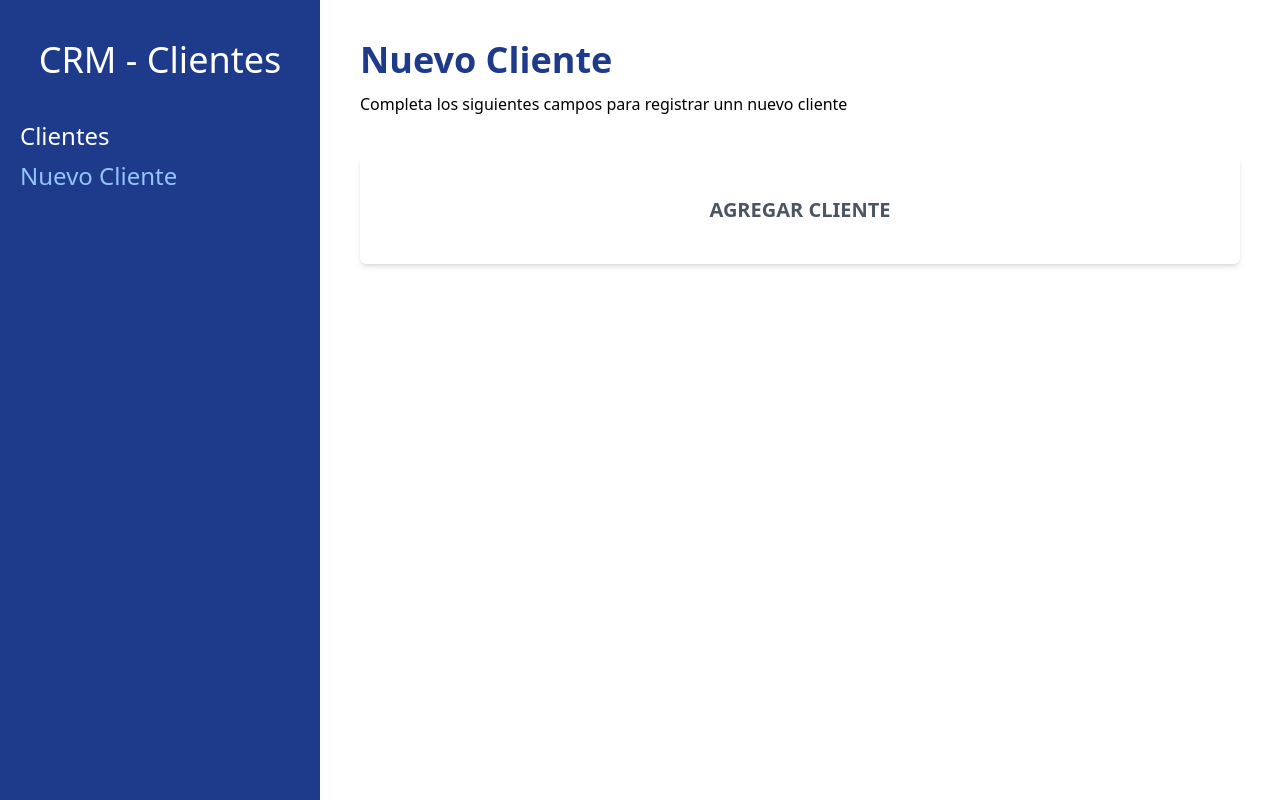
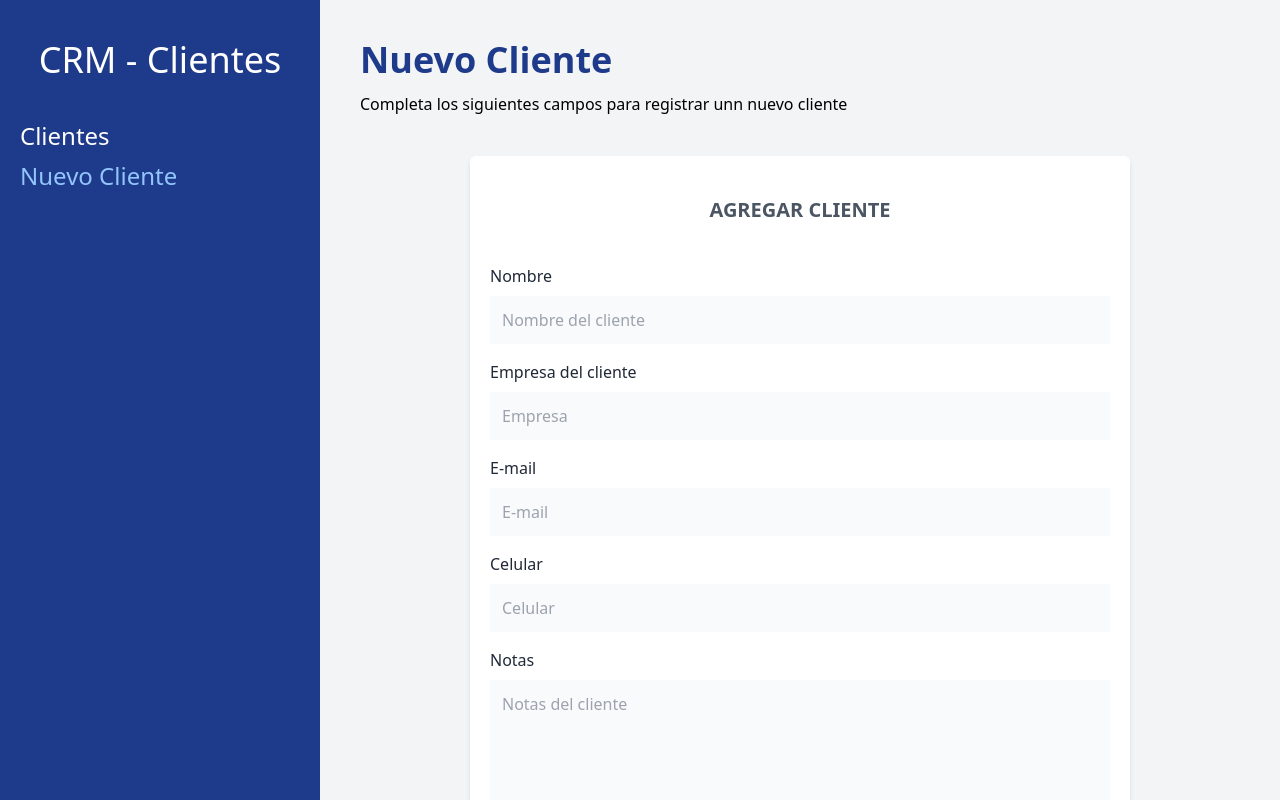
Before and after one commit to marcosihe/clients-administrator, a React (Vite) app: page /clients/new in a window 1280 px wide. Built offline with nearby package versions, Linux system fonts and the light colour scheme.

Commit message:
#004 form
- add formik and Yup to the project
- Form validation using Yup
- Create the Alert component for Error message

```diff
--- a/package.json
+++ b/package.json
@@ -9,11 +9,13 @@
   },
   "dependencies": {
     "autoprefixer": "^10.4.7",
+    "formik": "^2.2.9",
     "postcss": "^8.4.14",
     "react": "^18.0.0",
     "react-dom": "^18.0.0",
     "react-router-dom": "^6.3.0",
-    "tailwindcss": "^3.1.4"
+    "tailwindcss": "^3.1.4",
+    "yup": "^0.32.11"
   },
   "devDependencies": {
     "@types/react": "^18.0.0",
--- /dev/null
+++ b/src/components/Alert.jsx
@@ -0,0 +1,9 @@
+const Alert = ({children}) => {
+  return (
+    <div className='text-red-600 my-2 mx-1'>
+        {children} *
+    </div>
+  )
+}
+
+export default Alert
--- a/src/components/Form.jsx
+++ /dev/null
@@ -1,9 +0,0 @@
-const Form = () => {
-  return (
-    <div className="bg-white mt-10 px-5 py-10 rounded-md shadow-md md:w.3/4 mx-auto">
-        <h1 className="text-gray-600 font-bold text-xl uppercase text-center">Agregar Cliente</h1>
-    </div>
-  )
-}
-
-export default Form
--- /dev/null
+++ b/src/components/MyForm.jsx
@@ -0,0 +1,136 @@
+import { Formik, Form, Field } from "formik";
+import * as Yup from "yup";
+import Alert from "./Alert";
+
+const MyForm = () => {
+  const newClientSchema = Yup.object().shape({
+    name: Yup.string()
+      .min(2, "El nombre es muy corto")
+      .max(40, "El nombre es muy largo")
+      .required("El nombre es obligatorio"),
+    company: Yup.string()
+      .min(2, "El nombre es muy corto")
+      .required("El nombre de la empresa es obligatorio"),
+    email: Yup.string()
+      .email("Debe ingrear un e-mail válido")
+      .required("El e-mail es obligatorio"),
+    phone: Yup.number()
+      .positive("Número no válido")
+      .integer("Número no válido")
+      .typeError("El Número no es válido"),
+  });
+  const handleSubmit = (values) => {
+    console.log(values);
+  };
+  return (
+    <div className="bg-white mt-10 px-5 py-10 rounded-md shadow-md md:w-3/4 mx-auto">
+      <h1 className="text-gray-600 font-bold text-xl uppercase text-center">
+        Agregar Cliente
+      </h1>
+
+      <Formik
+        initialValues={{
+          name: "",
+          company: "",
+          email: "",
+          phone: "",
+          notes: "",
+        }}
+        onSubmit={(values) => handleSubmit(values)}
+        validationSchema={newClientSchema}
+      >
+        {({ errors, touched }) => {
+          return (
+            <Form className="mt-10">
+              <div className="mb-4">
+                <label htmlFor="name" className="text-gray-800">
+                  Nombre
+                </label>
+                <Field
+                  id="name"
+                  type="text"
+                  className="mt-2 p-3 block w-full bg-gray-50"
+                  placeholder="Nombre del cliente"
+                  name="name"
+                />
+                {errors.name && touched.name ? (
+                  <Alert>{errors.name}</Alert>
+                ) : null}
+              </div>
+
+              <div className="mb-4">
+                <label htmlFor="company" className="text-gray-800">
+                  Empresa del cliente
+                </label>
+                <Field
+                  id="company"
+                  type="text"
+                  className="mt-2 p-3 block w-full bg-gray-50"
+                  placeholder="Empresa"
+                  name="company"
+                />
+                {errors.company && touched.company ? (
+                  <Alert>{errors.company}</Alert>
+                ) : null}
+              </div>
+
+              <div className="mb-4">
+                <label htmlFor="email" className="text-gray-800">
+                  E-mail
+                </label>
+                <Field
+                  id="email"
+                  type="text"
+                  className="mt-2 p-3 block w-full bg-gray-50"
+                  placeholder="E-mail"
+                  name="email"
+                />
+                {errors.email && touched.email ? (
+                  <Alert>{errors.email}</Alert>
+                ) : null}
+              </div>
+
+              <div className="mb-4">
+                <label htmlFor="phone" className="text-gray-800">
+                  Celular
+                </label>
+                <Field
+                  id="phone"
+                  type="text"
+                  className="mt-2 p-3 block w-full bg-gray-50"
+                  placeholder="Celular"
+                  name="phone"
+                />
+                {errors.phone && touched.phone ? (
+                  <Alert>{errors.phone}</Alert>
+                ) : null}
+              </div>
+
+              <div className="mb-4">
+                <label htmlFor="notes" className="text-gray-800">
+                  Notas
+                </label>
+                <Field
+                  as="textarea"
+                  id="notes"
+                  type="text"
+                  className="mt-2 p-3 block w-full bg-gray-50 h-40"
+                  placeholder="Notas del cliente"
+                  name="notes"
+                />
+              </div>
+
+              <input
+                type="submit"
+                value="Agregar Cliente"
+                className="mt-5 p-3 w-full bg-blue-800 text-white uppercase font-bold hover:bg-blue-600 hover:cursor-pointer text-lg"
+              />
+            </Form>
+          );
+        }}
+      </Formik>
+    </div>
+  );
+};
+
+export default MyForm;
--- a/src/layout/Layout.jsx
+++ b/src/layout/Layout.jsx
@@ -28,7 +28,7 @@ const Layout = () => {
           </Link>
         </nav>
       </div>
-      <div className="md:w-3/4 p-10">
+      <div className="md:w-3/4 p-10 md:h-screen overflow-y-auto bg-gray-100">
         <Outlet />
       </div>
     </div>
--- a/src/pages/NewClient.jsx
+++ b/src/pages/NewClient.jsx
@@ -1,4 +1,4 @@
-import Form from "../components/Form";
+import MyForm from "../components/MyForm";
 
 const NewClient = () => {
   return (
@@ -7,7 +7,7 @@ const NewClient = () => {
       <p className="mt-3">
         Completa los siguientes campos para registrar unn nuevo cliente
       </p>
-      <Form />
+      <MyForm />
     </>
   );
 };
```
Also changed, not shown: 1 other file (tests, documents, lock files or other folders).
